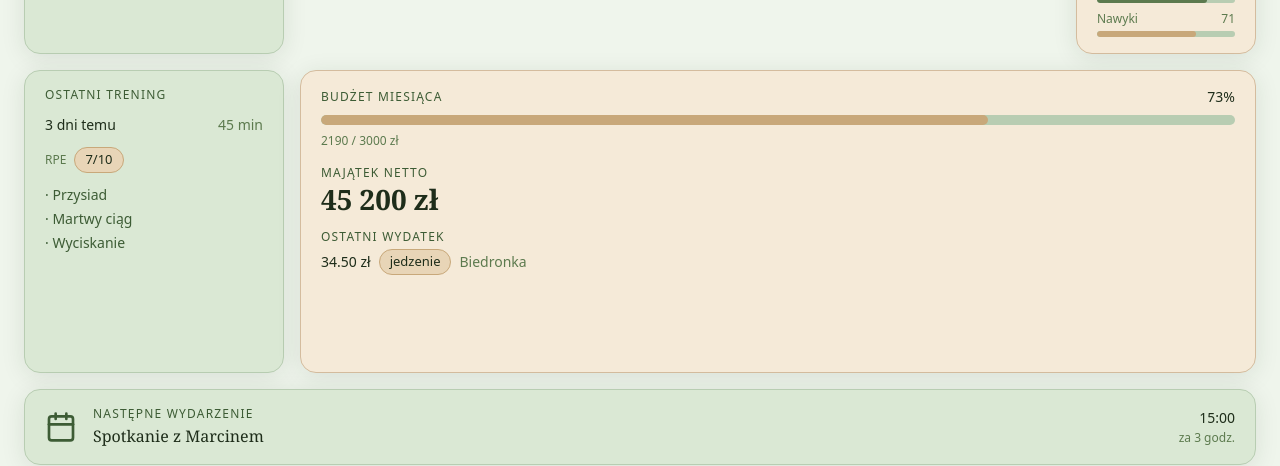
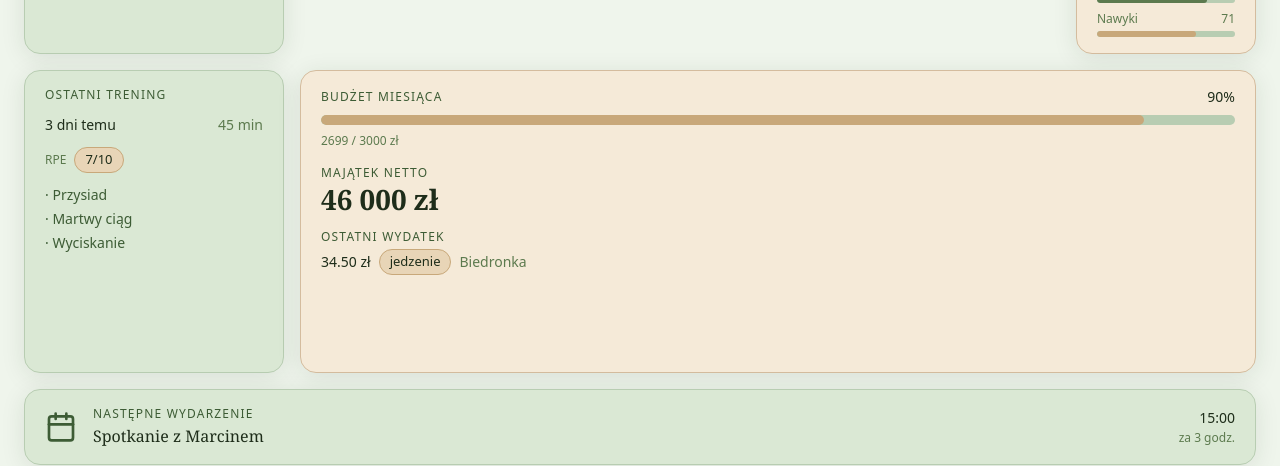
Before and after one commit to bartohehe/LifeOS, a Next.js app in the folder dashboard/: page /dashboard in a window 1280 px wide. Shown: the part 220-686 px from the top of the page. Built offline with nearby package versions, Linux system fonts and the light colour scheme; no server answers.

Commit message:
feat: FinanceWidget uses useFinance hook instead of inline mock

```diff
--- a/dashboard/components/widgets/FinanceWidget.tsx
+++ b/dashboard/components/widgets/FinanceWidget.tsx
@@ -1,14 +1,7 @@
 'use client'
-
+import useFinance from '@/hooks/useFinance'
 import ProgressBar from '@/components/ui/ProgressBar'
 import Badge from '@/components/ui/Badge'
-
-const MOCK = {
-  monthlyBudget: 3000,
-  spent: 2190,
-  netWorth: 45200,
-  lastExpense: { amount: 34.50, category: 'food', note: 'Biedronka' },
-}
 
 const CATEGORY_LABELS: Record<string, string> = {
   food: 'jedzenie',
@@ -20,7 +13,9 @@ const CATEGORY_LABELS: Record<string, string> = {
 }
 
 export default function FinanceWidget() {
-  const pct = Math.round((MOCK.spent / MOCK.monthlyBudget) * 100)
+  const { monthlyBudget, spent, currentNetWorth, expenses } = useFinance()
+  const pct = Math.round((spent / monthlyBudget) * 100)
+  const lastExpense = expenses[0] ?? null
 
   return (
     <div className="card-beige px-5 py-4 flex flex-col gap-4 h-full">
@@ -30,24 +25,26 @@ export default function FinanceWidget() {
           <span className="text-[#1E2D1A] text-sm font-medium">{pct}%</span>
         </div>
         <ProgressBar value={pct} color={pct > 90 ? '#8B3A3A' : pct > 70 ? '#C8A87A' : '#5C7A4E'} height={10} />
-        <span className="text-[#5C7A4E] text-xs">{MOCK.spent.toLocaleString('pl-PL')} / {MOCK.monthlyBudget.toLocaleString('pl-PL')} zł</span>
+        <span className="text-[#5C7A4E] text-xs">{spent.toLocaleString('pl-PL')} / {monthlyBudget.toLocaleString('pl-PL')} zł</span>
       </div>
 
       <div className="flex flex-col gap-1">
         <span className="text-[#3D5C35] text-xs uppercase tracking-widest">Majątek netto</span>
         <span style={{ fontFamily: 'Georgia, serif', fontSize: 28, fontWeight: 700, color: '#1E2D1A', lineHeight: 1 }}>
-          {MOCK.netWorth.toLocaleString('pl-PL')} zł
+          {currentNetWorth.toLocaleString('pl-PL')} zł
         </span>
       </div>
 
-      <div className="flex flex-col gap-1">
-        <span className="text-[#3D5C35] text-xs uppercase tracking-widest">Ostatni wydatek</span>
-        <div className="flex items-center gap-2 flex-wrap">
-          <span className="text-[#1E2D1A] text-sm font-medium">{MOCK.lastExpense.amount.toFixed(2)} zł</span>
-          <Badge>{CATEGORY_LABELS[MOCK.lastExpense.category] ?? MOCK.lastExpense.category}</Badge>
-          <span className="text-[#5C7A4E] text-sm">{MOCK.lastExpense.note}</span>
+      {lastExpense && (
+        <div className="flex flex-col gap-1">
+          <span className="text-[#3D5C35] text-xs uppercase tracking-widest">Ostatni wydatek</span>
+          <div className="flex items-center gap-2 flex-wrap">
+            <span className="text-[#1E2D1A] text-sm font-medium">{lastExpense.amount.toFixed(2)} zł</span>
+            <Badge>{CATEGORY_LABELS[lastExpense.category] ?? lastExpense.category}</Badge>
+            <span className="text-[#5C7A4E] text-sm">{lastExpense.note}</span>
+          </div>
         </div>
-      </div>
+      )}
     </div>
   )
 }
```
